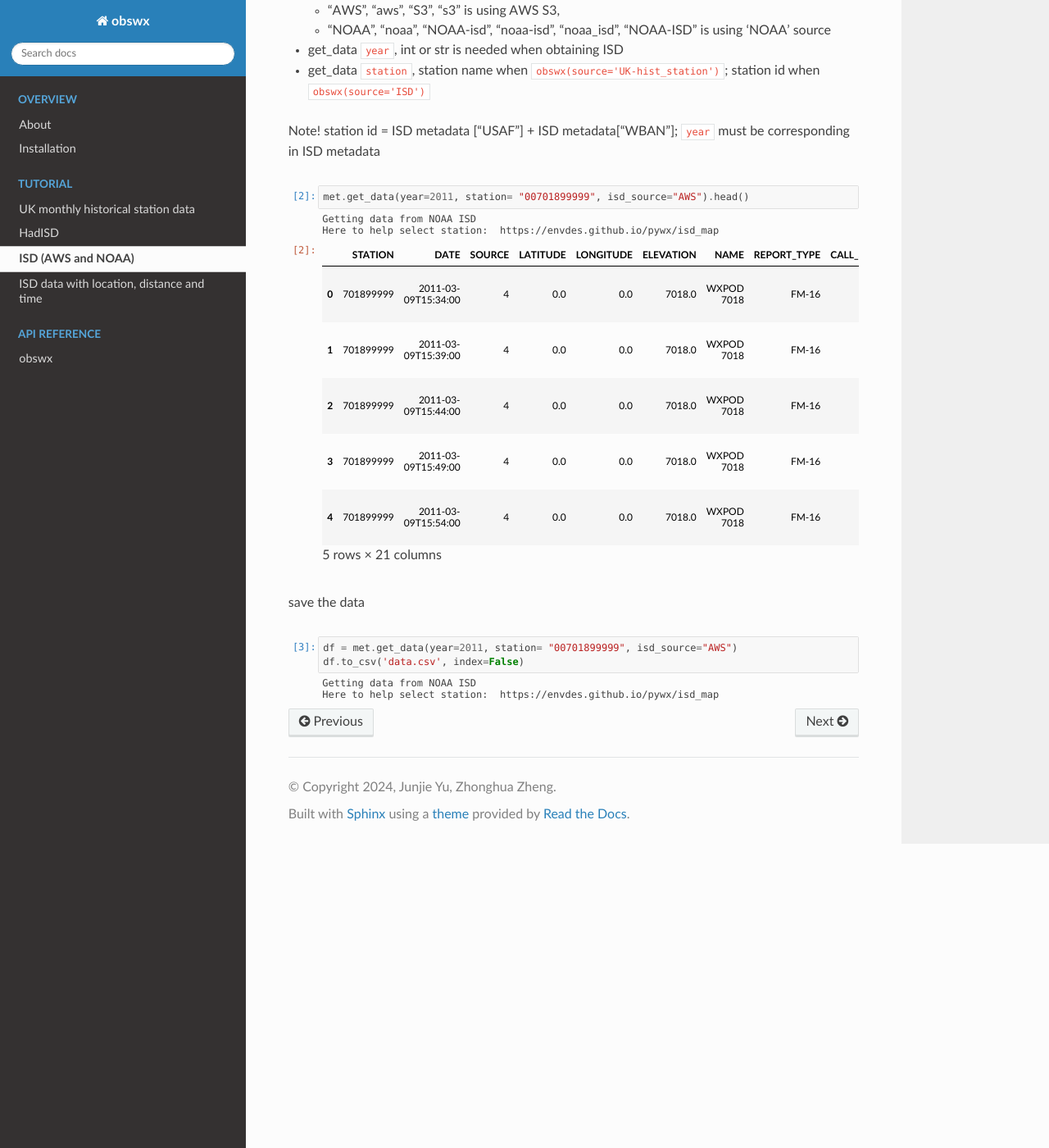
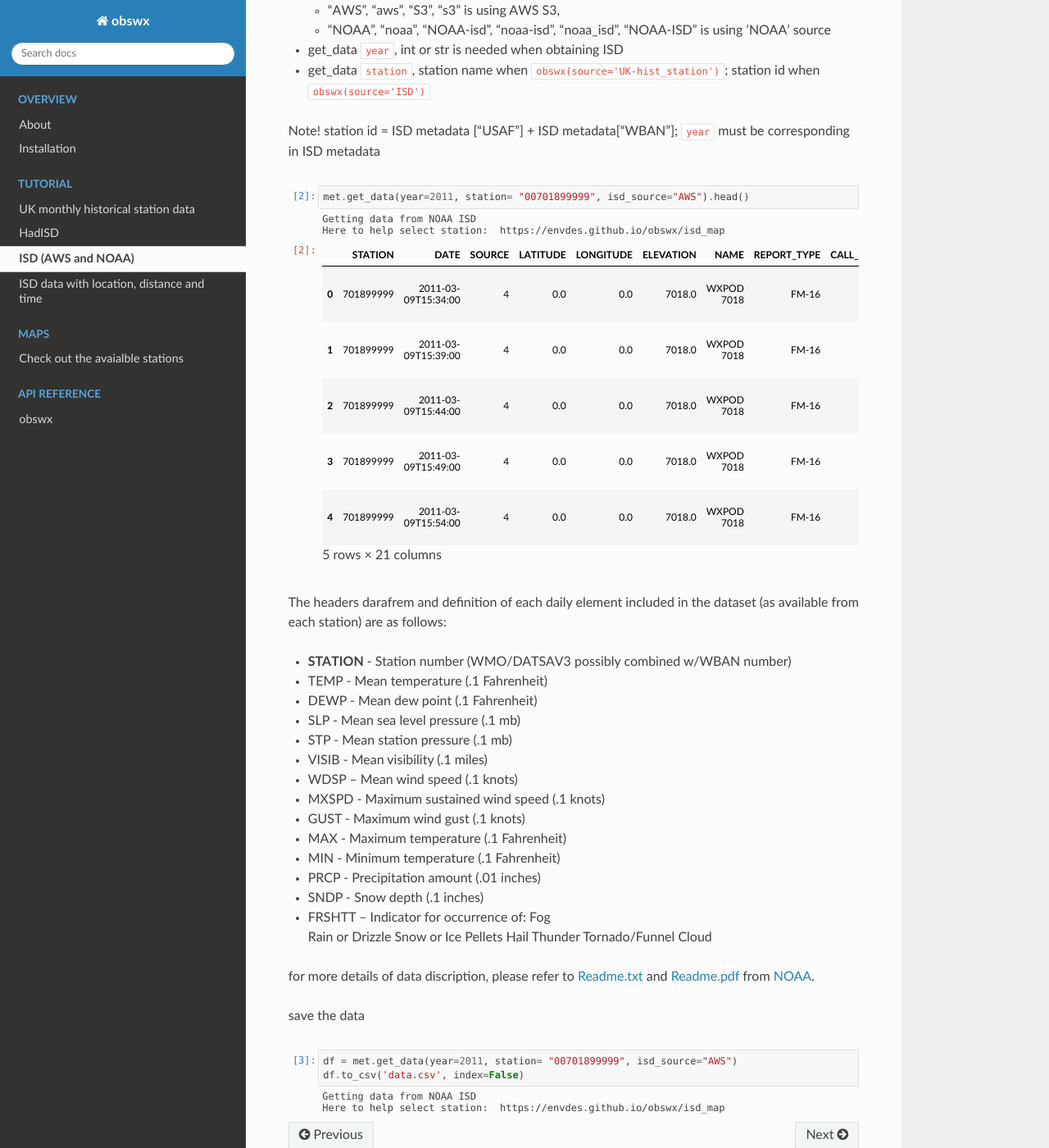
Before and after one commit to envdes/obswx, a Sphinx documentation site: the page built from docs/notebook/ISD.ipynb, in a window 1280 px wide and 1400 px high, scrolled down 645 px. Shown: the whole window at 82% size. Built offline with Sphinx 7.4.7 and the Read the Docs theme 2.0.0, drawn with Linux system fonts in a browser that asks for light colours.

Commit message:
update maps

```diff
--- a/README.rst
+++ b/README.rst
@@ -18,7 +18,7 @@ obswx: A Python package for accessing observational meteorological data
    :target: https://pepy.tech/project/obswx
 
 
-Contributors: `Junjie Yu  <https://junjieyu-uom.github.io/>`_, `Yuan Sun  <https://github.com/YuanSun-UoM/>`_, `Haofang Wang  <https://github.com/Airwhf/>`_, `Zhiyi Song <https://github.com/onebravekid>`_, `David Topping <https://research.manchester.ac.uk/en/persons/david.topping>`_, `Zhonghua Zheng <https://zhonghuazheng.com>`_ (zhonghua.zheng@manchester.ac.uk)
+Contributors: `Junjie Yu  <https://junjieyu-uom.github.io/>`_, `Yuan Sun  <https://github.com/YuanSun-UoM/>`_, `Haofan Wang  <https://github.com/Airwhf/>`_, `Zhiyi Song <https://github.com/onebravekid>`_, `David Topping <https://research.manchester.ac.uk/en/persons/david.topping>`_, `Zhonghua Zheng <https://zhonghuazheng.com>`_ (zhonghua.zheng@manchester.ac.uk)
 
 Installation
 ------------
--- a/docs/UK-hist-station-map.html
+++ b/docs/_static/UK-hist-station-map.html
@@ -31,7 +31,7 @@
 
         // get station data from CSV file
         // fetch('https://github.com/JunjieYU-UoM/JunjieYU-UoM.github.io/blob/main/_data/UK-hist-stataion-meta.csv')
-        fetch('https://raw.githubusercontent.com/JunjieYU-UoM/JunjieYU-UoM.github.io/main/_data/UK-hist-stataion-meta.csv')
+        fetch('https://raw.githubusercontent.com/envdes/obswx/main/metadata/UK-hist-stataion-meta.csv')
             .then(response => response.text())
             .then(csvText => {
                 console.log('CSV: ', csvText); // print CSV file content in console
--- a/docs/hadisd_map.html
+++ b/docs/_static/hadisd_map.html
@@ -33,8 +33,8 @@
             var bounds = map.getBounds();
             var southWest = bounds.getSouthWest();
             var northEast = bounds.getNorthEast();
-            // 读取CSV文件并解析数据
-            fetch('https://raw.githubusercontent.com/envdes/obswx/raw/main/docs/hadisd_meta.csv')
+            // read metadata from CSV file
+            fetch('https://raw.githubusercontent.com/envdes/obswx/main/metadata/hadisd_meta.csv')
                 .then(response => response.text())
                 .then(csvText => {
                     console.log(csvText); // 打印 CSV 文件内容
@@ -44,7 +44,7 @@
                         var lat = item[1];
                         var lon = item[2];
                         var elevation = item[3];
-                        // 创建标记点并添加到地图上
+                        // check if the latitude and longitude are numbers
                         if (!isNaN(lon) && !isNaN(lat)) {
 
                             if (lat > southWest.lat && lat < northEast.lat &&
--- a/docs/isd_map.html
+++ b/docs/_static/isd_map.html
@@ -33,7 +33,7 @@
             var bounds = map.getBounds();
             var southWest = bounds.getSouthWest();
             var northEast = bounds.getNorthEast();
-            // 读取CSV文件并解析数据
+            // read metadata from CSV file
             fetch('https://www.ncei.noaa.gov/pub/data/noaa/isd-history.csv')
                 .then(response => response.text())
                 .then(csvText => {
--- /dev/null
+++ b/docs/map.rst
@@ -0,0 +1,53 @@
+.. obswx documentation master file, created by sphinx-quickstart.
+   You can adapt this file completely to your liking, but it should at least
+   contain the root `toctree` directive.
+
+Check out the avaialble stations
+================================
+
+UK historical monthly weather data
+-----------------------------------
+
+Original data is from https://www.metoffice.gov.uk/research/climate/maps-and-data/historic-station-data
+
+Clike the marks to see stations information.
+
+.. only:: html
+
+   .. raw:: html
+
+      <iframe src="./_static/UK-hist-station-map.html" width="100%" height="600px"></iframe>
+
+
+-----------------------------------------------------------
+
+NOAA ISD station
+----------------
+
+Original data is from https://www.ncei.noaa.gov/products/land-based-station/integrated-surface-database
+
+.. only:: html
+
+   .. raw:: html
+
+      <iframe src="./_static/isd_map.html" width="100%" height="600px"></iframe>
+
+
+-----------------------------------------------------------
+
+HadISD station
+--------------
+
+The headers darafrem and definition of each daily element included in the dataset (as available from each station) are as follows:
+
+- **STATION** - Station number (WMO/DATSAV3 possibly combined w/WBAN number) .
+
+for more details of data discription, please refer to `Readme.txt <https://www.ncei.noaa.gov/data/global-summary-of-the-day/doc/readme.txt>`_ and `Readme.pdf <https://www.ncei.noaa.gov/data/global-summary-of-the-day/doc/readme.pdf>`_ from `NOAA <https://www.ncei.noaa.gov>`_.
+
+Original data is from https://www.metoffice.gov.uk/hadobs/hadisd/v341_202403p/station_download.html
+
+.. only:: html
+
+   .. raw:: html
+
+      <iframe src="./_static/hadisd_map.html" width="100%" height="600px"></iframe>
```
Also changed, not shown: docs/index.rst (+10 -5 lines), docs/notebook/HadISD.ipynb, docs/notebook/ISD.ipynb, docs/notebook/UK_climate.ipynb, docs/notebook/location.ipynb, 1 other file.
